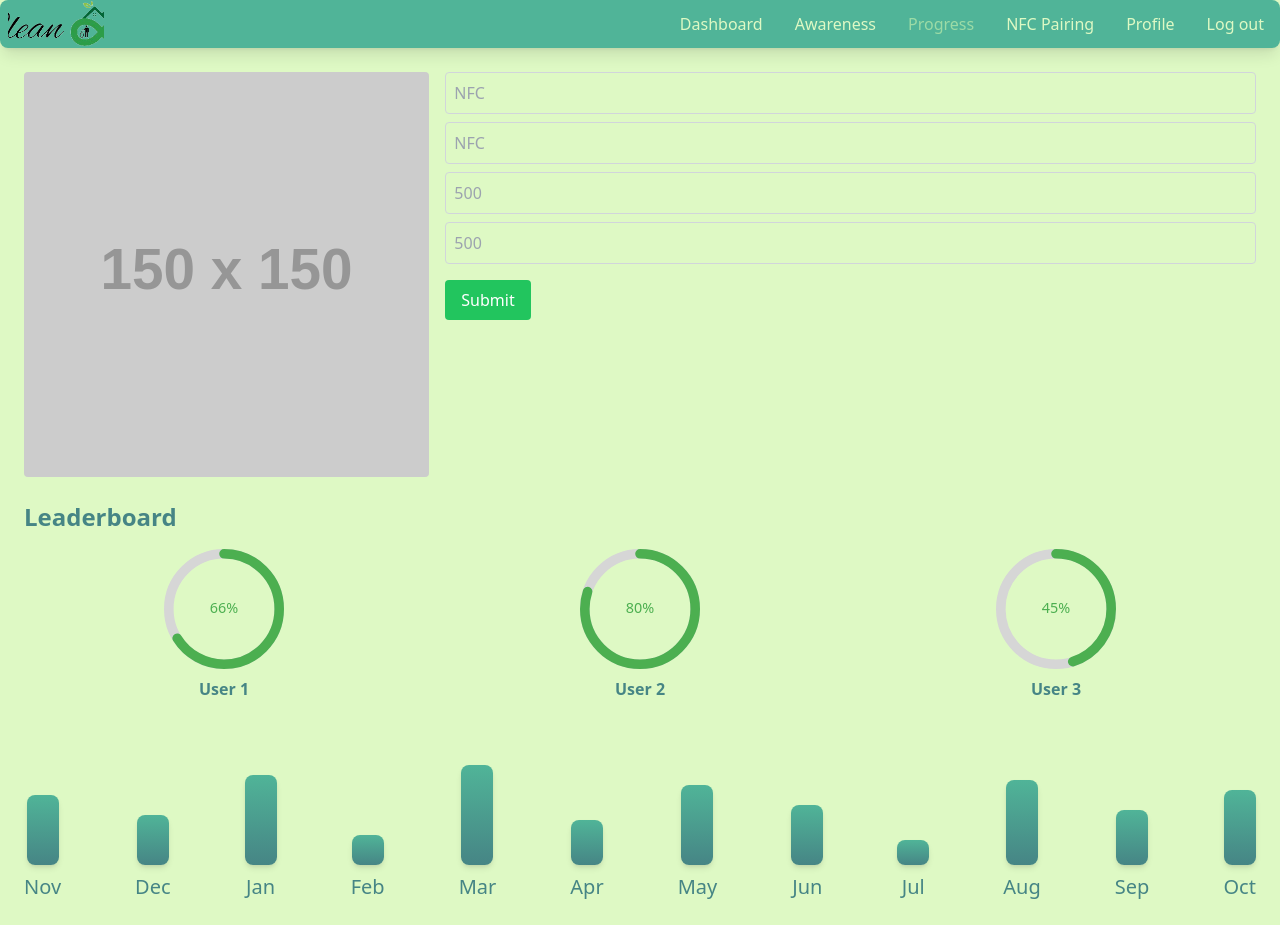
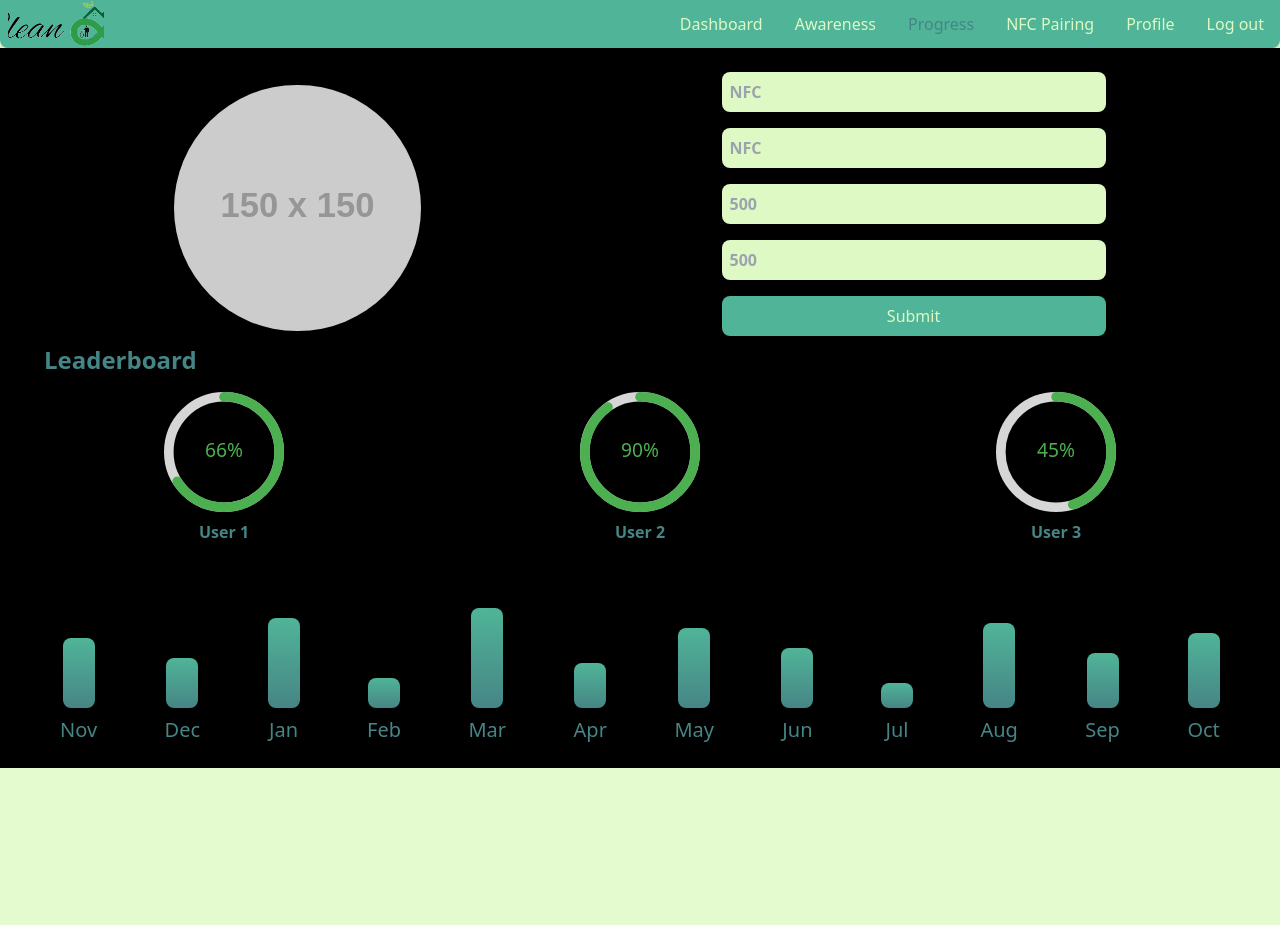
Before and after one commit to AJAY260505/cleaninfinity, a React (Vite) app in the folder client/: page /progress in a window 1280 px wide. After the commit the page ends 800 px from the top, so only its background shows below. Built offline with nearby package versions, Linux system fonts and the light colour scheme.

Commit message:
Major Layout Update 1

```diff
--- a/client/src/components/Article.jsx
+++ b/client/src/components/Article.jsx
@@ -4,31 +4,30 @@ export default function Article({ showAll }) {
     { title: 'Article 2', description: 'Description for article 2.' },
     { title: 'Article 3', description: 'Description for article 3.' },
     { title: 'Article 4', description: 'Description for article 4.' },
-  ];
+  ]
 
-  // Show 1 article on mobile, 2 on medium and larger screens
-  const displayedArticles = showAll ? articles : articles.slice(0, window.innerWidth >= 768 ? 2 : 1);
-
+  const displayedArticles = showAll
+    ? articles
+    : articles.slice(0, window.innerWidth >= 768 ? 2 : 1)
   return (
-    <div className='grid grid-cols-1 md:grid-cols-2 gap-4 w-full'>
+    <div className='grid grid-cols-1 md:grid-cols-2 gap-4'>
       {displayedArticles.map((article, index) => (
-        <div key={index} className='flex flex-row max-w-sm mx-auto border border-gray-300 rounded-lg overflow-hidden shadow-lg backdrop-blur-lg bg-white/30'>
+        <div
+          key={index}
+          className='flex flex-row max-w-sm rounded-lg shadow-lg overflow-hidden'
+        >
           <img
-            src='https://placehold.co/300x430/'
+            src='https://placehold.co/150'
             alt='Card Image'
             className='w-40 h-full object-cover'
           />
-          <div className='p-4 backdrop-blur-lg bg-white/20 w-full flex flex-col justify-between'>
-            <h3 className='text-xl font-semibold text-gray-800 mb-2'>{article.title}</h3>
-            <p className='text-sm text-gray-600 mb-4'>
-              {article.description}
-            </p>
-            <button className='bg-blue-500 text-white px-4 py-2 rounded-full shadow-md hover:bg-blue-600 transition-colors duration-300'>
-              Learn More
-            </button>
+          <div className='p-4 w-full bg-light-green flex flex-col justify-between'>
+            <h3 className='text-xl font-semibold mb-2'>{article.title}</h3>
+            <p className='mb-4'>{article.description}</p>
+            <button className='btn px-4 py-2'>Learn More</button>
           </div>
         </div>
       ))}
     </div>
-  );
+  )
 }
--- a/client/src/components/Awareness.jsx
+++ b/client/src/components/Awareness.jsx
@@ -6,10 +6,10 @@ function Accordion({ title, content }) {
   const [isOpen, setIsOpen] = useState(false)
 
   return (
-    <div className='w-full border-b border-green-500'>
+    <div className='w-full border-b-2 border-dark-green'>
       <button
         onClick={() => setIsOpen(!isOpen)}
-        className='w-full text-left py-3 px-4 flex items-center justify-between text-green-700 transition-all duration-300'
+        className='w-full text-left py-3 px-4 flex items-center justify-between transition-all duration-200'
       >
         <span className='text-lg font-semibold'>{title}</span>
         <span
@@ -25,12 +25,12 @@ function Accordion({ title, content }) {
   )
 }
 
-export default function Awareness() {
+export default function Awareness({ src }) {
   const cardsData = Array.from({ length: 9 }, (_, index) => ({
     id: index + 1,
     title: `Card Title ${index + 1}`,
     description: 'This is a description of the card.',
-    image: 'https://placehold.co/300x150/',
+    image: 'https://placehold.co/150',
   }))
 
   const [showMoreVideos, setShowMoreVideos] = useState(false)
@@ -39,16 +39,11 @@ export default function Awareness() {
 
   useEffect(() => {
     const handleResize = () => {
-      if (window.innerWidth < 768) {
-        setIsMobile(true)
-      } else {
-        setIsMobile(false)
-      }
+      if (window.innerWidth < 768) setIsMobile(true)
+      else setIsMobile(false)
     }
-
     handleResize()
     window.addEventListener('resize', handleResize)
-
     return () => window.removeEventListener('resize', handleResize)
   }, [])
 
@@ -65,37 +60,32 @@ export default function Awareness() {
     : cardsData.slice(0, 3)
 
   return (
-    <div className='relative max-w-4xl mx-auto p-4 sm:p-6 md:p-8 flex flex-col items-center'>
-      <h2 className='text-3xl font-bold text-green-600 mb-4'>Guide Me</h2>
-      <h3 className='text-xl text-green-700 mb-6'>How To Use Our App!</h3>
-
-      <div className='w-full bg-white p-4 rounded-lg shadow-lg mb-6'>
-        <video
-          className='w-full h-64 bg-gray-200'
-          controls
-        >
-          {/* Add your video source here */}
-        </video>
-      </div>
-
-      <h3 className='text-2xl font-semibold text-green-600 mb-4'>
-        How Can We Help You?
-      </h3>
-      <div className='relative w-full max-w-md mb-6'>
+    <div className='mx-auto gap-y-6 flex flex-col items-center justify-center container'>
+      <h2 className='text-3xl font-bold'>Guide Me</h2>
+      <h3 className='text-xl'>How To Use Our App!</h3>
+      <iframe
+        src={src}
+        title='YouTube video player'
+        allow='accelerometer; autoplay; clipboard-write; encrypted-media; gyroscope; picture-in-picture; web-share;'
+        allowFullScreen
+        className='w-full aspect-video shadow-lg rounded-lg'
+      ></iframe>
+      <h3 className='text-2xl font-semibold'>How Can We Help You?</h3>
+      <div className='relative w-full max-w-md'>
         <img
           src='/magnifying-glass-solid.svg'
-          className='w-5 absolute left-3 top-1/2 transform -translate-y-1/2'
+          className='w-5 absolute left-3 top-1/2 transform -translate-y-4'
           alt='Search Icon'
         />
         <input
           type='text'
           placeholder='Ask your question'
-          className='w-full pl-10 py-3 border border-green-400 rounded-lg shadow focus:outline-none focus:ring-2 focus:ring-green-300 transition-all'
+          className='w-full pl-10 py-3 border border-medium-green rounded-lg shadow focus:outline-none focus:ring-2 focus:ring-light-green'
         />
       </div>
 
-      <h3 className='text-2xl font-semibold text-green-600 mb-4'>FAQs</h3>
-      <div className='w-full max-w-md mb-8'>
+      <h3 className='text-2xl font-semibold'>FAQs</h3>
+      <div className='w-full max-w-md'>
         <Accordion
           title='What is this app about?'
           content='This app helps you with Recycling Waste.'
@@ -110,10 +100,9 @@ export default function Awareness() {
         />
       </div>
 
-      <h2 className='text-3xl font-bold text-green-600 mb-4'>Resources</h2>
+      <h2 className='text-3xl font-bold text-dark-green'>Resources</h2>
 
-      <h3 className='text-xl font-semibold text-green-600 mb-4'>Videos</h3>
-      {/* Grid to show 1 card on mobile and 3 on larger screens */}
+      <h3 className='text-xl font-semibold text-dark-green'>Videos</h3>
       <div className='grid grid-cols-1 md:grid-cols-3 gap-4 w-full'>
         {displayedVideos.map((card) => (
           <Card
@@ -124,29 +113,24 @@ export default function Awareness() {
           />
         ))}
       </div>
-
-      {/* Show button only on mobile */}
       {isMobile && (
         <button
           onClick={handleShowMoreVideos}
-          className='mt-4 px-6 py-2 bg-green-500 text-white rounded-lg shadow hover:bg-green-600 transition-all'
+          className='mt-4 px-6 py-2 btn'
         >
           {showMoreVideos ? 'Show Less Videos' : 'Show More Videos'}
         </button>
       )}
-
-      <h3 className='text-xl font-semibold text-green-600 mt-8 mb-4'>
-        Articles
-      </h3>
+      <h3 className='text-3xl font-semibold text-dark-green'>Articles</h3>
       <Article showAll={showMoreArticles} />
-
-      {/* Separate button for showing more articles */}
-      <button
-        onClick={handleShowMoreArticles}
-        className='mt-4 px-6 py-2 bg-green-500 text-white rounded-lg shadow hover:bg-green-600 transition-all'
-      >
-        {showMoreArticles ? 'Show Less Articles' : 'Show More Articles'}
-      </button>
+      <div className='w-44'>
+        <button
+          onClick={handleShowMoreArticles}
+          className='px-4 py-2 btn'
+        >
+          {showMoreArticles ? 'Show Less Articles' : 'Show More Articles'}
+        </button>
+      </div>
     </div>
   )
 }
--- a/client/src/components/BarChart.jsx
+++ b/client/src/components/BarChart.jsx
@@ -12,7 +12,7 @@ export default function BarGraph({ data }) {
   }
 
   return (
-    <div className='flex justify-between items-end h-44'>
+    <div className='flex justify-between items-end h-44 px-4'>
       {months.map((month, index) => (
         <div
           key={index}
--- a/client/src/components/Layout.jsx
+++ b/client/src/components/Layout.jsx
@@ -11,21 +11,52 @@ import Awareness from './Awareness'
 import Progress from './Progress'
 import NFCPage from './NFC'
 import Profile from './Profile'
-import states from '../data/stateAndDistrict.json'
+import auth_states from '../data/stateAndDistrict.json'
 import { ToastContainer } from 'react-toastify'
 import 'react-toastify/dist/ReactToastify.css'
 import NFCCard from './NFC-Card'
 
-function LayoutContent({ data, credits }) {
+function LayoutContent() {
   const location = useLocation()
-  const districts = ['District 1', 'District 2']
-  const wards = ['Choose Your Ward', 'Ward 1', 'Ward 2']
+  const dashboard_data = [70, 50, 90, 30, 100, 45, 80, 60, 25, 85, 55, 80]
+  const dashboard_credits = 500
+  const auth_districts = ['District 1', 'District 2']
+  const auth_wards = ['Choose Your Ward', 'Ward 1', 'Ward 2']
+  const dashboard_titles = [
+    'Knowledge',
+    'Progress',
+    'Pair Dustbin',
+    'Notify',
+    'PingMe',
+    'Activity',
+  ]
+  const awareness_video_link =
+    'https://www.youtube.com/embed/DHfRfU3XUEo?si=2Tw6Xk_Xs3Ihwak3'
+  const progress_data = [70, 50, 90, 30, 100, 45, 80, 60, 25, 85, 55, 75]
+  const progress_users = [
+    { name: 'User 1', value: 66 },
+    { name: 'User 2', value: 90 },
+    { name: 'User 3', value: 45 },
+  ]
+  const progress_BarStyles = {
+    root: {
+      width: '120px',
+      height: '120px',
+    },
+    path: {
+      stroke: '#4CAF50',
+    },
+    text: {
+      fill: '#4CAF50',
+      fontSize: '1rem',
+    },
+  }
 
   return (
     <div
       className={`min-h-screen relative ${
         location.pathname === '/' ? 'pt-0' : 'pt-12'
-      } bg-lightest-green`}
+      }`}
     >
       <ToastContainer />
       {location.pathname !== '/' && <Navbar />}
@@ -35,18 +66,25 @@ function LayoutContent({ data, credits }) {
             path='/dashboard'
             element={
               <Dashboard
-                BarGraphVals={data}
-                creditVal={credits}
+                BarGraphVals={dashboard_data}
+                creditVal={dashboard_credits}
+                titles={dashboard_titles}
               />
             }
           />
           <Route
             path='/awareness'
-            element={<Awareness />}
+            element={<Awareness src={awareness_video_link} />}
           />
           <Route
             path='/progress'
-            element={<Progress />}
+            element={
+              <Progress
+                data={progress_data}
+                users={progress_users}
+                progressBarStyles={progress_BarStyles}
+              />
+            }
           />
           <Route
             path='/nfc'
@@ -64,9 +102,9 @@ function LayoutContent({ data, credits }) {
             path='/'
             element={
               <AuthComponent
-                districts={districts}
-                states={states}
-                wards={wards}
+                districts={auth_districts}
+                states={auth_states}
+                wards={auth_wards}
               />
             }
           />
@@ -75,17 +113,10 @@ function LayoutContent({ data, credits }) {
     </div>
   )
 }
-
 export default function Layout() {
-  const data = [70, 50, 90, 30, 100, 45, 80, 60, 25, 85, 55, 80]
-  const credits = 500
-
   return (
     <Router>
-      <LayoutContent
-        data={data}
-        credits={credits}
-      />
+      <LayoutContent />
     </Router>
   )
 }
--- a/client/src/components/Navbar.jsx
+++ b/client/src/components/Navbar.jsx
@@ -12,9 +12,8 @@ export default function Navbar() {
     { href: '/profile', label: 'Profile' },
     { href: '/', label: 'Log out' },
   ]
-
   return (
-    <header className='fixed top-0 w-full z-10 shadow-lg rounded-lg bg-medium-green h-12'>
+    <header className='fixed top-0 w-full z-10 shadow-lg rounded-ee-lg rounded-es-lg bg-medium-green h-12'>
       <div className='flex items-center justify-between'>
         <div
           style={{ backgroundImage: 'url(/1.png)' }}
@@ -27,17 +26,17 @@ export default function Navbar() {
           <img src={isOpen ? './xmark-solid.svg' : './bars-solid.svg'} />
         </button>
         <nav
-          className={`flex-col absolute right-0 top-10 shadow-lg ${
+          className={`flex-col absolute right-0 top-12 rounded-lg ${
             isOpen ? 'flex' : 'hidden'
-          } md:flex-row lg:flex-row md:flex lg:flex md:relative md:top-0 lg:relative lg:top-0 md:shadow-none lg:shadow-none`}
+          } md:flex-row lg:flex-row md:flex lg:flex md:relative md:top-0 lg:relative lg:top-0 bg-medium-green md:bg-transparent lg:bg-transparent`}
         >
           {links.map(({ href, label }) => (
             <Link
               key={href}
               to={href}
-              className={`hover:text-light-green transition-colors duration-100 px-4 py-2 ${
+              className={`hover:text-dark-green md:text-base lg:text-base transition-colors duration-200 px-4 py-2 ${
                 location.pathname === href
-                  ? 'text-light-green'
+                  ? 'text-dark-green text-lg'
                   : 'text-lightest-green'
               }`}
               onClick={() => setIsOpen(false)}
--- a/client/src/components/Progress.jsx
+++ b/client/src/components/Progress.jsx
@@ -2,88 +2,66 @@ import BarChart from './BarChart'
 import { CircularProgressbar } from 'react-circular-progressbar'
 import 'react-circular-progressbar/dist/styles.css'
 
-export default function Progress() {
-  const data = [70, 50, 90, 30, 100, 45, 80, 60, 25, 85, 55, 75]
+const UserProgress = ({ name, value, barStyles }) => (
+  <div className='flex flex-col items-center'>
+    <CircularProgressbar
+      value={value}
+      text={`${value}%`}
+      styles={barStyles}
+    />
+    <p className='mt-2 font-bold'>{name}</p>
+  </div>
+)
+const UserProgressGrid = ({ users, progressBarStyles }) => (
+  <div className='grid grid-cols-2 sm:grid-cols-3 gap-4 mb-6'>
+    {users.map((user) => (
+      <UserProgress
+        key={user.name}
+        name={user.name}
+        value={user.value}
+        barStyles={progressBarStyles}
+      />
+    ))}
+  </div>
+)
 
-  const progressBarStyles = {
-    root: {
-      width: '120px',
-      height: '120px',
-    },
-    path: {
-      stroke: '#4CAF50',
-    },
-    text: {
-      fill: '#4CAF50',
-      fontSize: '12px',
-    },
-  }
-
+export default function Progress({ data, users, progressBarStyles }) {
   return (
-    <div className='p-4 sm:p-6'>
-      <div className='flex flex-col md:flex-row mb-6'>
+    <div className='container'>
+      <div className='flex flex-col md:flex-row gap-y-4 items-center justify-center'>
         <img
-          src='https://via.placeholder.com/150'
+          src='https://placehold.co/150'
           alt='Profile'
-          className='w-300 h-300 md:w-1/3 h-auto object-cover mb-4 md:mb-0 md:mr-4 rounded'
+          className='w-1/2 md:w-1/5 aspect-square object-cover rounded-full shadow mx-auto'
         />
-        <div className='w-full md:w-2/3'>
+        <div className='w-11/12 md:w-96 mx-auto'>
           <input
             type='text'
             placeholder='NFC'
-            className='w-full mb-2 p-2 border border-gray-300 rounded'
           />
           <input
             type='text'
             placeholder='NFC'
-            className='w-full mb-2 p-2 border border-gray-300 rounded'
           />
           <input
             type='text'
             placeholder='500'
-            className='w-full mb-2 p-2 border border-gray-300 rounded'
           />
           <input
             type='text'
             placeholder='500'
-            className='w-full mb-2 p-2 border border-gray-300 rounded'
           />
-          <button className='mt-2 px-4 py-2 bg-green-500 text-white rounded'>
-            Submit
-          </button>
+          <button className='btn'>Submit</button>
         </div>
       </div>
-
-      <h2 className='text-xl md:text-2xl font-bold mb-4'>Leaderboard</h2>
-
-      <div className='grid grid-cols-2 sm:grid-cols-3 gap-4 mb-6'>
-        <div className='flex flex-col items-center'>
-          <CircularProgressbar
-            value={66}
-            text={`66%`}
-            styles={progressBarStyles}
-          />
-          <p className='mt-2 font-bold'>User 1</p>
-        </div>
-        <div className='flex flex-col items-center'>
-          <CircularProgressbar
-            value={80}
-            text={`80%`}
-            styles={progressBarStyles}
-          />
-          <p className='mt-2 font-bold'>User 2</p>
-        </div>
-        <div className='flex flex-col items-center'>
-          <CircularProgressbar
-            value={45}
-            text={`45%`}
-            styles={progressBarStyles}
-          />
-          <p className='mt-2 font-bold'>User 3</p>
-        </div>
+      <h2 className='text-xl md:text-2xl font-bold px-5 mb-4'>Leaderboard</h2>
+      <UserProgressGrid
+        users={users}
+        progressBarStyles={progressBarStyles}
+      />
+      <div className='px-5'>
+        <BarChart data={data} />
       </div>
-
-      <BarChart data={data} />
     </div>
   )
 }
--- a/client/src/index.css
+++ b/client/src/index.css
@@ -2,17 +2,20 @@
 @tailwind components;
 @tailwind utilities;
 body {
-  @apply text-dark-green;
+  @apply text-dark-green bg-lightest-green/80;
 }
 input,
 select {
-  @apply rounded-lg p-2 mb-4 hover:shadow-md bg-lightest-green;
+  @apply rounded-lg p-2 mb-4 hover:shadow-md bg-lightest-green w-full focus:outline-none focus:ring-2 focus:ring-medium-green transition font-semibold;
 }
 .animate {
   @apply transition-all duration-700 ease-in-out;
 }
 .authBtn button {
   @apply w-1/2 p-2;
+}
+.container {
+  @apply bg-black p-6 mx-auto;
 }
 .notActivebtn {
   @apply text-dark-green border-2 border-medium-green border-solid;
@@ -53,14 +56,8 @@ h5 {
 .slider-btn button {
   @apply w-full;
 }
-.input-field {
-  @apply w-full rounded-lg focus:outline-none focus:ring-2 focus:ring-medium-green transition font-semibold mb-2;
-}
-.button-common {
-  @apply w-full py-2 rounded-lg transition-all duration-300 mb-2 shadow-lg hover:shadow-md;
-}
-.bg-green-hover {
-  @apply bg-medium-green hover:bg-transparent border-2 border-medium-green text-white hover:border-medium-green shadow-md;
+.btn {
+  @apply w-full py-2 rounded-lg bg-medium-green mb-2 shadow-lg hover:shadow-md hover:bg-dark-green transition-colors duration-100 text-lightest-green;
 }
 .button-disabled {
   @apply bg-gray-300 text-gray-500 cursor-not-allowed;
```
Also changed, not shown: client/src/components/Card.jsx (+6 -10 lines), client/src/components/Dashboard.jsx (+8 -24 lines), client/src/components/Profile.jsx (+3 -29 lines), client/src/components/VerticalCard.jsx (+4 -4 lines).
